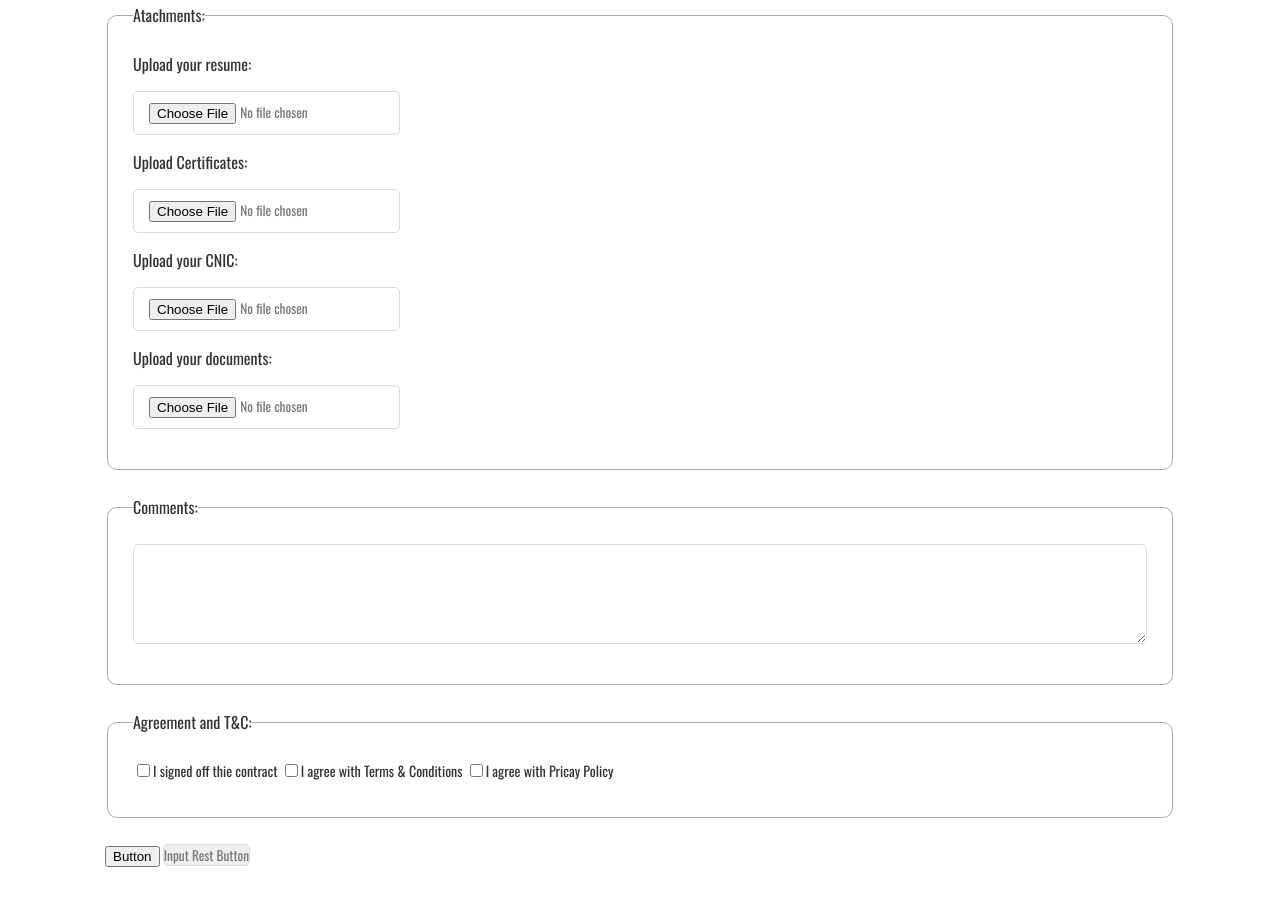
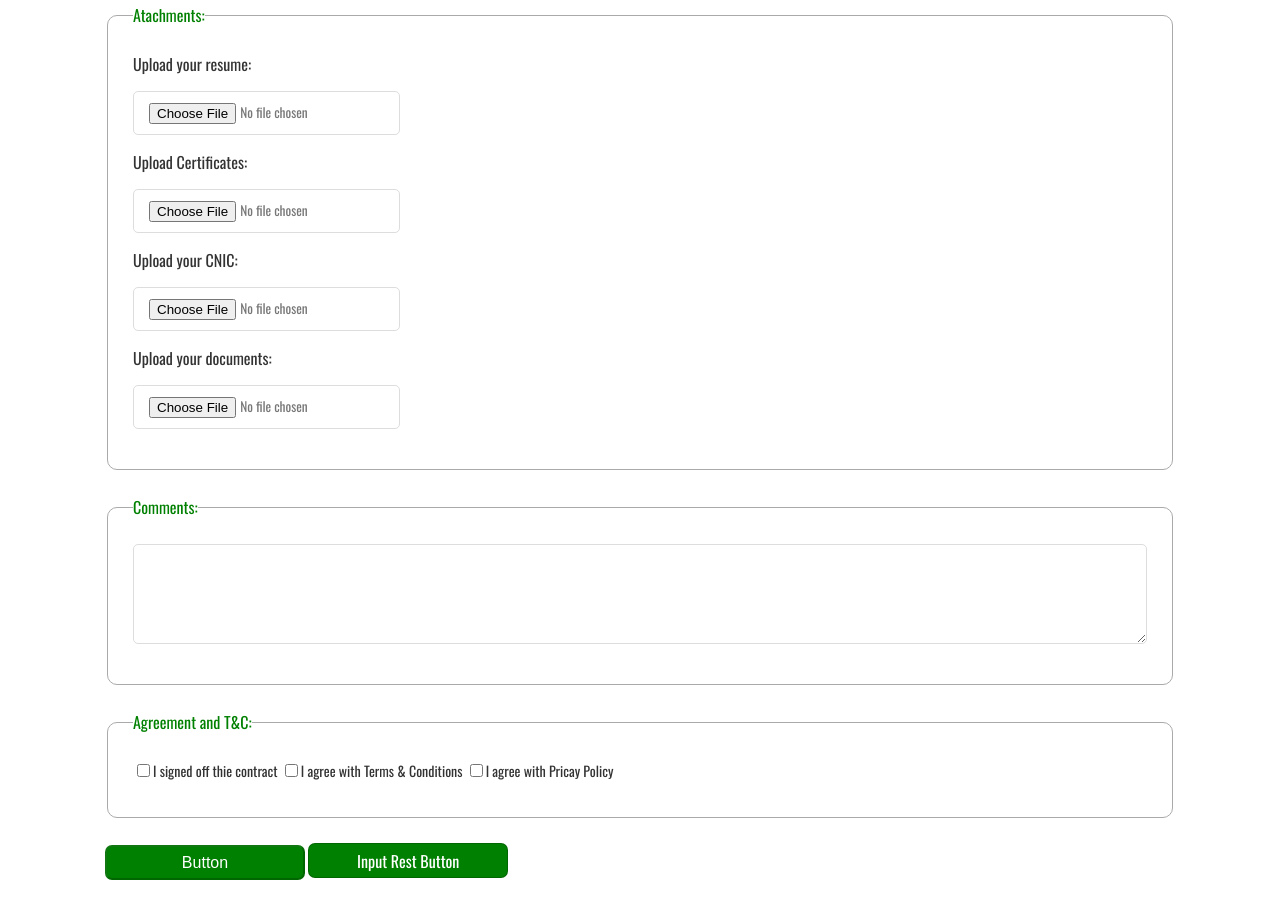
Before and after one commit to onfusion-zz/basic-ui-kit, a website: page index.html in a window 1280 px wide. Shown: the part 1296-2204 px from the top of the page. Drawn offline with nearby package versions, Linux system fonts and the light colour scheme.

Commit message:
Button have been styled

```diff
--- a/css/style.css
+++ b/css/style.css
@@ -50,10 +50,14 @@ textarea {
 	padding: 10px 15px;
 	width: 100%;
 }
+
 input:focus,
-input:hover {
+input:hover,
+textarea:focus,
+textarea:hover {
 	border: 1px solid #aaaaaa;
 }
+
 
 input[type="file"],
 input[type="radio"],
@@ -81,7 +85,20 @@ fieldset {
 }
 
 legend {
-	color: #333333;
+	color: green;
 	font-size: 16px;
 	padding: 0;
 }
+
+button,
+input[type="reset"],
+input[type="button"],
+input[type="submit"] {
+	width: 200px;
+	height: 35px;
+	border-radius: 7px;
+	background-color: green;
+	color: #fff;
+	border-color: rgba(0, 0, 0, 0.2);
+	font-size: 16px;
+}
--- a/index.html
+++ b/index.html
@@ -153,7 +153,7 @@
 			</fieldset>
 
 			<button type="submit">Button</button>
-			<input type="reset" value="Input Rest Button">
+			<input type="button" value="Input Rest Button">
 		</form>
 	</body>
 
```
